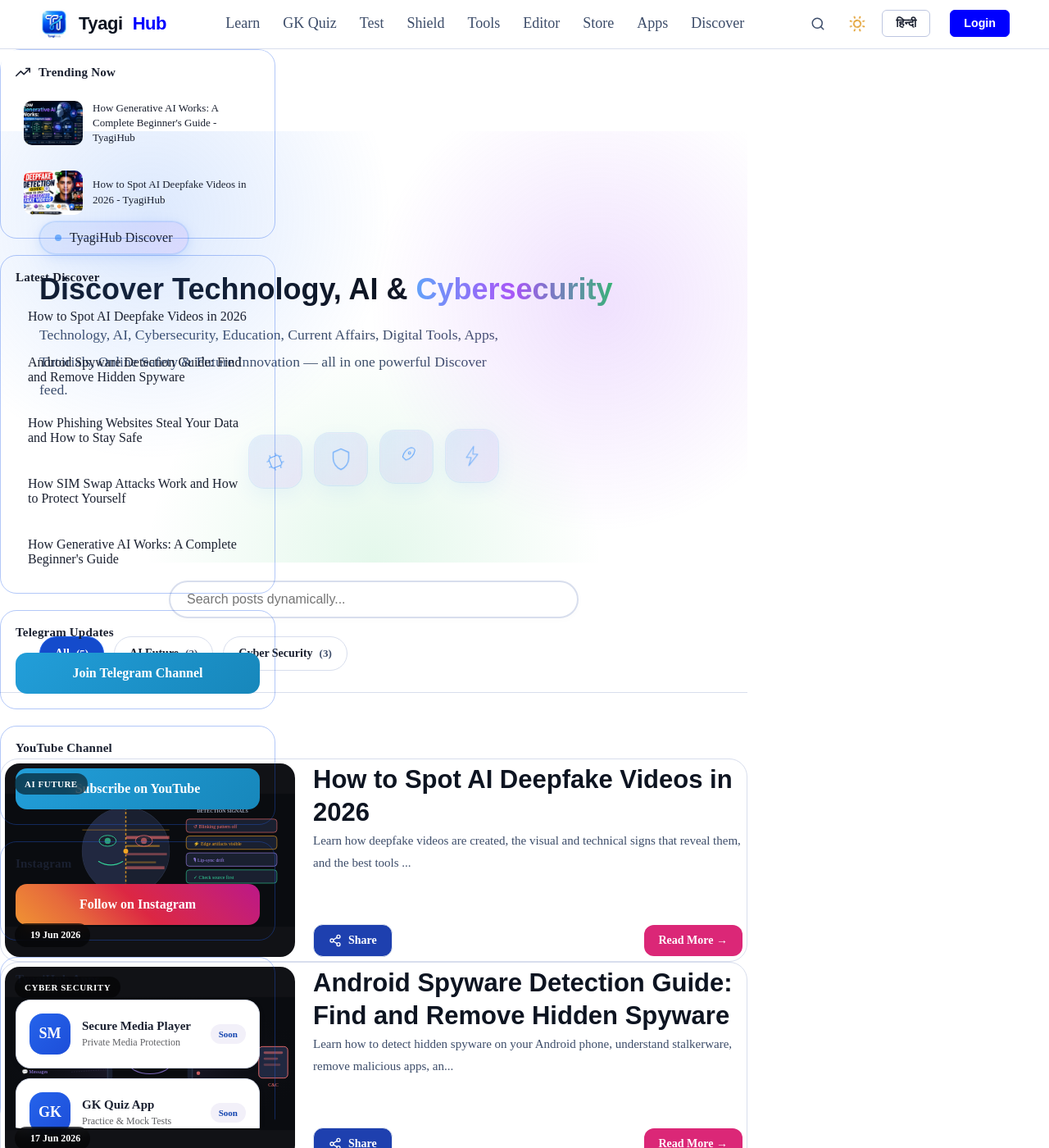
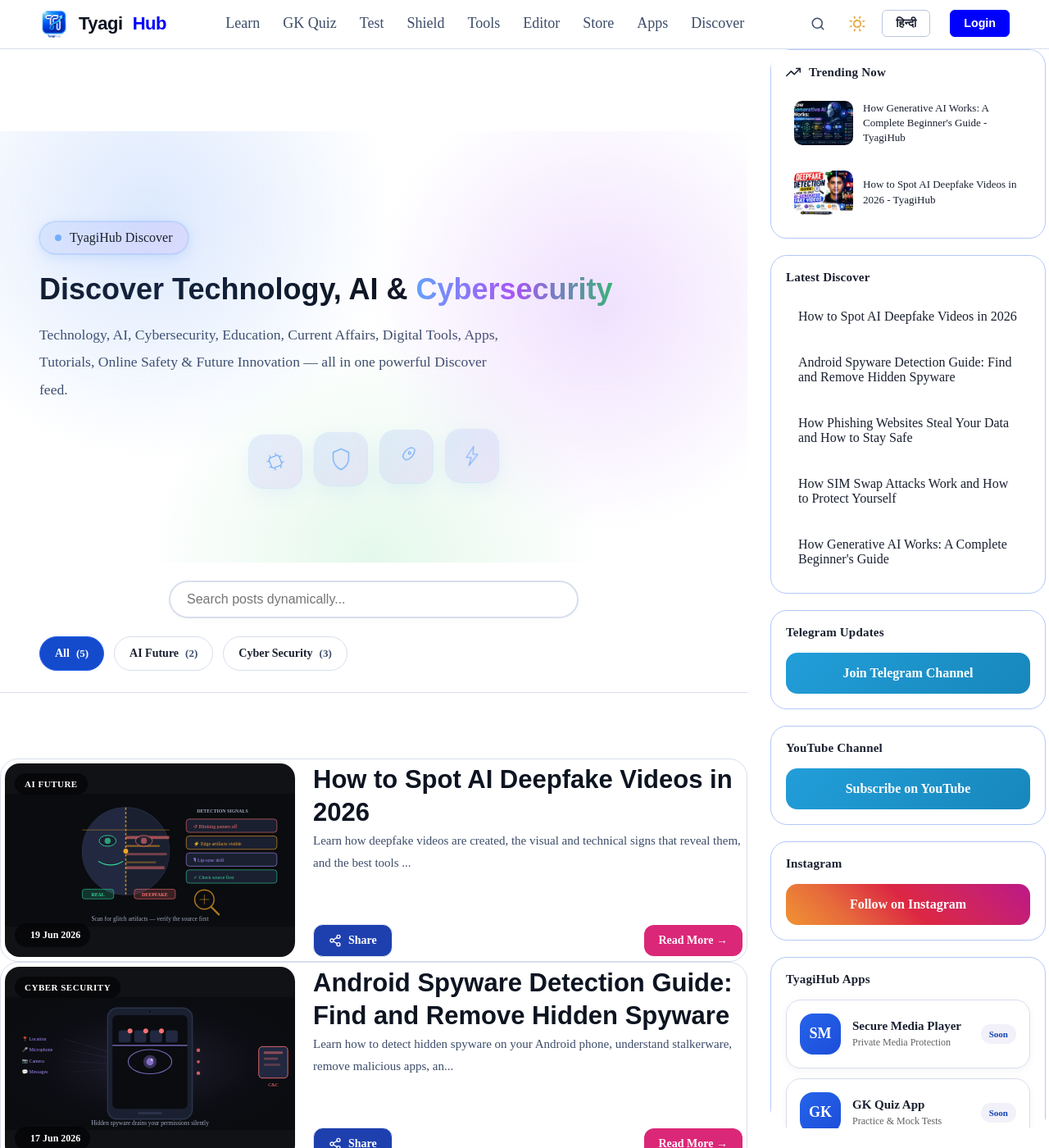
Before and after one commit to HimanshuTyagiJi/TyagiHub, a Jekyll site: the page built from discover/index.html, in a window 1280 px wide and 1400 px high. Shown: the whole window at 82% size. Built offline with Jekyll 4.4.1, drawn with Linux system fonts in a browser that asks for light colours; comment, search, counter and statistics services are not loaded.

Commit message:
Update discover.css

```diff
--- a/assets/css/discover.css
+++ b/assets/css/discover.css
@@ -780,7 +780,7 @@
   .discover-sidebar {
     position: fixed;
     top: 60px;
-    right: ;
+    right: 0;
     width: 340px;
     height: calc(100vh - 6%);
     overflow-y: auto;
```
